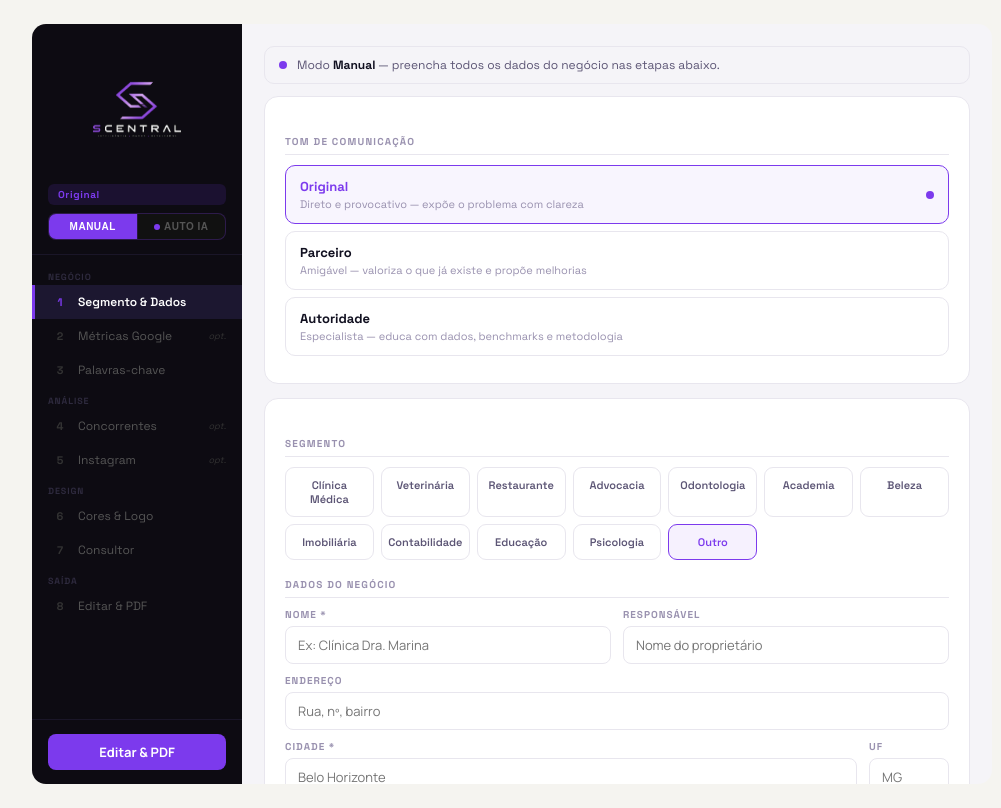
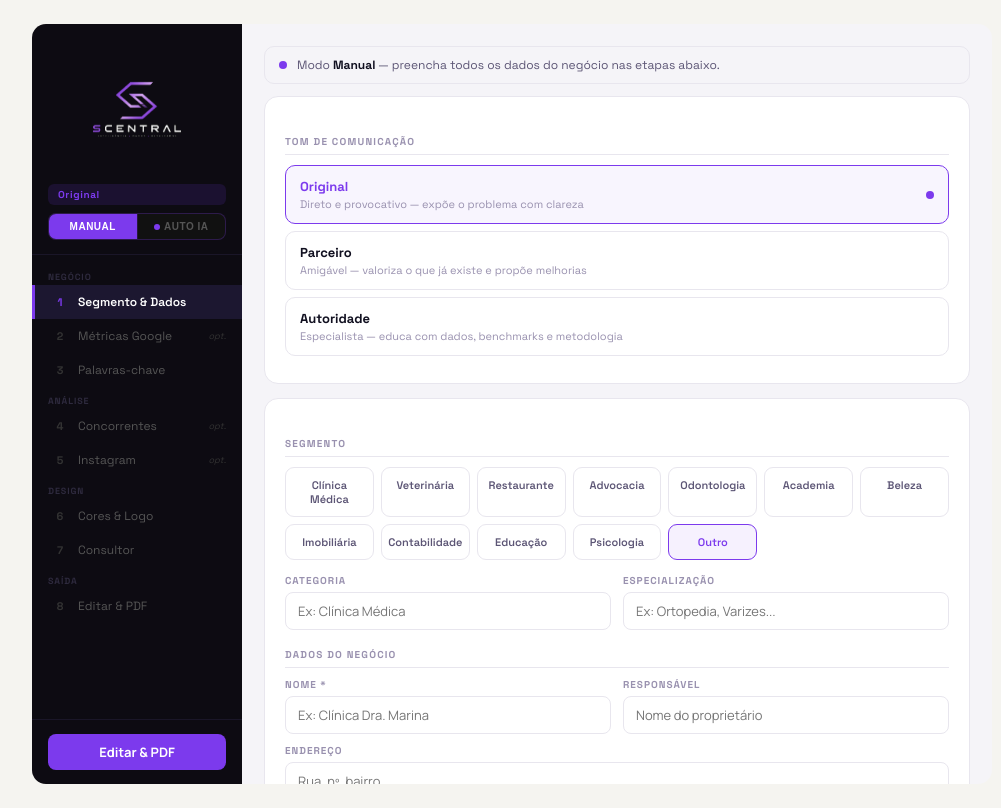
Before and after one commit to joaoarruda07/diagnostico-digital-, a React (Vite) app: page / in a window 1280 px wide. Shown: the whole page, without its empty margins (128-1129 px from the left). Built offline with nearby package versions, Linux system fonts and the light colour scheme.

Commit message:
Update App.jsx

```diff
--- a/src/App.jsx
+++ b/src/App.jsx
@@ -608,6 +608,10 @@ Retorne SOMENTE JSON sem markdown:
                 </div>
               ))}
             </div>
+            <div style={{display:"grid",gridTemplateColumns:"1fr 1fr",gap:"12px",marginBottom:"14px"}}>
+              <div><label style={css.lbl}>Categoria</label><input style={css.inp} value={form.categoria} onChange={e=>setF("categoria",e.target.value)} placeholder="Ex: Clínica Médica"/></div>
+              <div><label style={css.lbl}>Especialização</label><input style={css.inp} value={form.especializacao||""} onChange={e=>setF("especializacao",e.target.value)} placeholder="Ex: Ortopedia, Varizes..."/></div>
+            </div>
             <div style={css.sec}>Dados do negócio</div>
             <div style={{display:"grid",gridTemplateColumns:"1fr 1fr",gap:"12px",marginBottom:"10px"}}>
               <div><label style={css.lbl}>Nome *</label><input style={css.inp} value={form.nome} onChange={e=>setF("nome",e.target.value)} placeholder="Ex: Clínica Dra. Marina"/></div>
@@ -1106,6 +1110,7 @@ ${temDadosGoogle?`
     <div style="flex:1;min-width:180px">${gCrits}</div>
   </div>
   <div class="ac"><p>${t.problema}</p></div>
+  ${form.fichaScreenshot?`<div style="margin-bottom:14px;border-radius:10px;overflow:hidden;border:.5px solid ${T.n200}"><img src="${form.fichaScreenshot}" style="max-width:100%;max-height:200px;object-fit:contain;display:block;margin:0 auto"/></div>`:""}
   <div class="rank"><div class="rank-n">${form.posicao||"—"}</div><div><strong>${form.nome}</strong><br><span style="color:${T.n400};font-size:11px">${form.nota}★ · ${form.numAvals} avaliações · ${form.numFotos} fotos</span></div></div>
   <p style="font-size:12px;color:${T.n400};margin-top:8px">${t.dados}</p>
   ${pgNum()}
@@ -1124,6 +1129,7 @@ ${temIG?`
 <div class="pg"><div class="bar"></div><div class="cnt">
   <div class="st">${t.tituloIg}</div>
   <div style="background:${T.n50};border:.5px solid ${T.n200};border-radius:10px;padding:16px;text-align:center;margin-bottom:14px">
+    ${ig.printUrl?`<img src="${ig.printUrl}" style="max-width:100%;max-height:200px;object-fit:contain;border-radius:8px;display:block;margin:0 auto 10px"/>`:""}
     <div style="font-size:14px;font-weight:700;color:#1a1a1a;margin-bottom:3px">@${ig.handle||"perfil"}</div>
     <div style="font-size:12px;color:${T.n400}">${ig.seguidores?ig.seguidores+" seguidores":""}</div>
   </div>
@@ -1132,6 +1138,18 @@ ${temIG?`
     <div style="flex:1;min-width:180px">${igCrits}</div>
   </div>
   <div class="ac"><p>${t.igAnalise}</p></div>
+
+  ${(()=>{
+    const tom = form.tom||"original";
+    const criticas = IG_CRITERIOS
+      .filter(c => {
+        const val = ig[c.k];
+        return c.criticaPositiva ? val===true : val===false;
+      })
+      .map(c => `<div style="margin-bottom:10px;padding:10px 13px;background:#FEE2E2;border-left:3px solid #DC2626;border-radius:0 8px 8px 0;font-size:12px;color:#7F1D1D;line-height:1.6"><strong style="display:block;margin-bottom:4px">${c.label.replace("?","")} — Ponto de atenção</strong>${c.critica[tom]||c.critica.original}</div>`)
+      .join("");
+    return criticas ? `<div style="margin-top:14px"><div style="font-size:10px;font-weight:700;letter-spacing:.1em;text-transform:uppercase;color:#9991AF;margin-bottom:10px">Pontos de melhoria identificados</div>${criticas}</div>` : "";
+  })()}
   ${pgNum()}
 </div></div>`:""}
 
```
